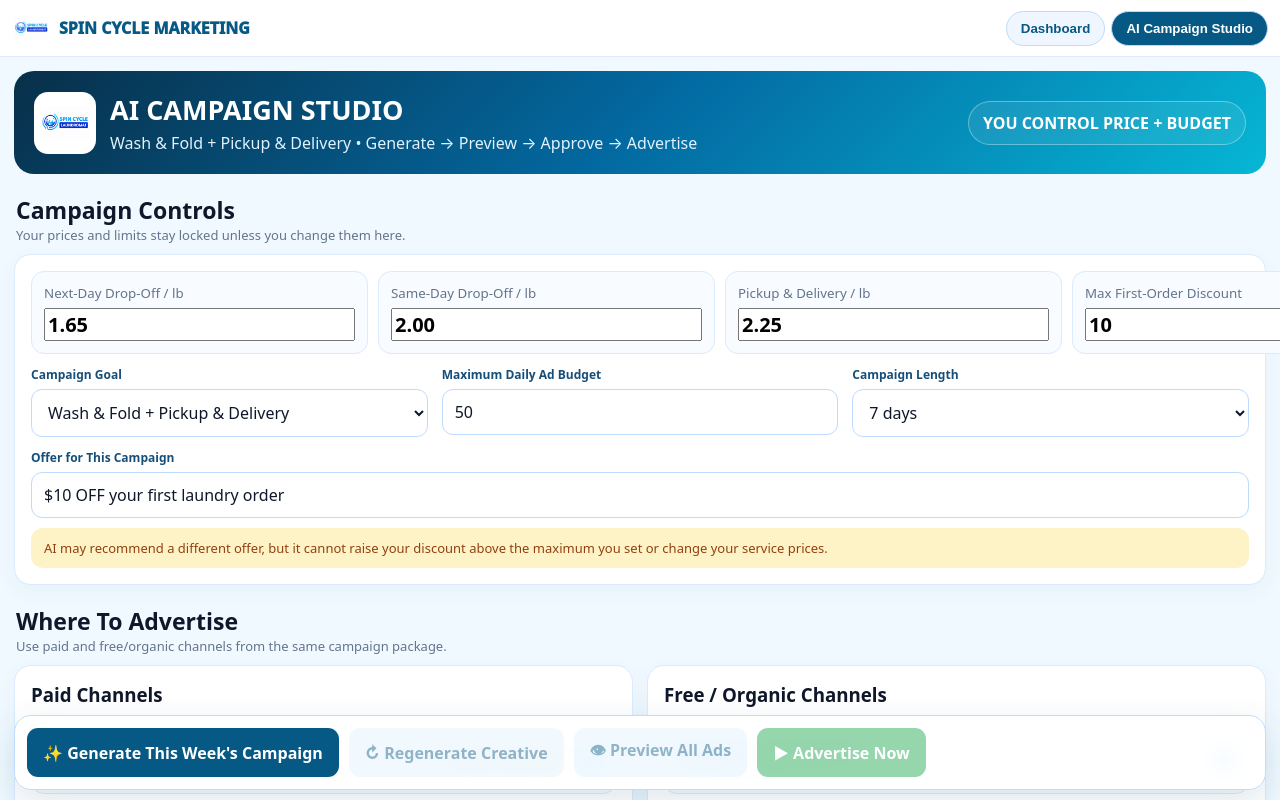
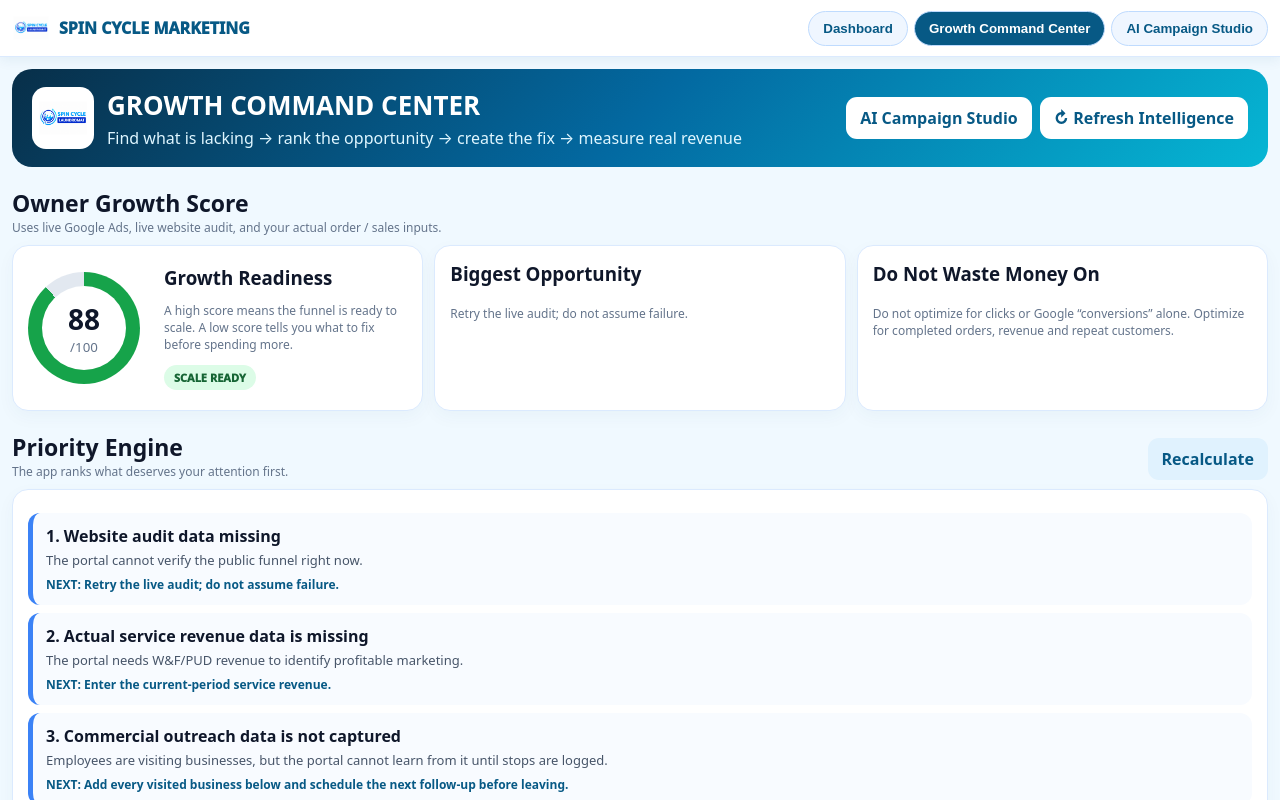
Before and after one commit to poneproperties-eng/Pone-Command-Center, a plain HTML site: page spin-cycle-ai-marketing.html in a window 1280 px wide. Drawn offline with Linux system fonts and the light colour scheme; no server answers.

Commit message:
Add Growth Command Center to Spin Cycle marketing portal

```diff
--- a/spin-cycle-ai-marketing.html
+++ b/spin-cycle-ai-marketing.html
@@ -6,13 +6,13 @@
 <meta name="theme-color" content="#082f49">
 <title>Spin Cycle AI Marketing</title>
 <style>
-*{box-sizing:border-box}html,body{margin:0;height:100%;font-family:system-ui,-apple-system,"Segoe UI",Arial,sans-serif;background:#f0f9ff;color:#0f172a}.shell{height:100%;display:grid;grid-template-rows:auto 1fr}.nav{background:#fff;border-bottom:1px solid #dbeafe;padding:9px 12px;display:flex;align-items:center;justify-content:space-between;gap:10px;box-shadow:0 3px 12px #0c4a6e12}.brand{display:flex;align-items:center;gap:9px;font-weight:950;color:#075985}.brand img{width:38px;height:38px;object-fit:contain}.tabs{display:flex;gap:6px;flex-wrap:wrap}.tab{border:1px solid #bfdbfe;background:#eff6ff;color:#075985;border-radius:999px;padding:9px 14px;font-weight:900;cursor:pointer}.tab.active{background:#075985;color:#fff}.frame{width:100%;height:100%;border:0;background:#f0f9ff}@media(max-width:620px){.nav{align-items:flex-start;flex-direction:column}.tabs{width:100%}.tab{flex:1}}
+*{box-sizing:border-box}html,body{margin:0;height:100%;font-family:system-ui,-apple-system,"Segoe UI",Arial,sans-serif;background:#f0f9ff;color:#0f172a}.shell{height:100%;display:grid;grid-template-rows:auto 1fr}.nav{background:#fff;border-bottom:1px solid #dbeafe;padding:9px 12px;display:flex;align-items:center;justify-content:space-between;gap:10px;box-shadow:0 3px 12px #0c4a6e12;position:relative;z-index:5}.brand{display:flex;align-items:center;gap:9px;font-weight:950;color:#075985}.brand img{width:38px;height:38px;object-fit:contain}.tabs{display:flex;gap:6px;flex-wrap:wrap}.tab{border:1px solid #bfdbfe;background:#eff6ff;color:#075985;border-radius:999px;padding:9px 14px;font-weight:900;cursor:pointer}.tab.active{background:#075985;color:#fff}.frame{width:100%;height:100%;border:0;background:#f0f9ff}@media(max-width:760px){.nav{align-items:flex-start;flex-direction:column}.tabs{width:100%}.tab{flex:1;min-width:130px}}
 </style>
 </head>
 <body>
 <div class="shell">
-<nav class="nav"><div class="brand"><img src="icon-192.png" alt="Spin Cycle"><span>SPIN CYCLE MARKETING</span></div><div class="tabs"><button class="tab" data-page="/?embedded=1">Dashboard</button><button class="tab active" data-page="/campaign-studio.html">AI Campaign Studio</button></div></nav>
-<iframe class="frame" id="appFrame" title="Spin Cycle Marketing" src="/campaign-studio.html"></iframe>
+<nav class="nav"><div class="brand"><img src="icon-192.png" alt="Spin Cycle"><span>SPIN CYCLE MARKETING</span></div><div class="tabs"><button class="tab" data-page="/?embedded=1">Dashboard</button><button class="tab active" data-page="/growth-command-center.html">Growth Command Center</button><button class="tab" data-page="/campaign-studio.html">AI Campaign Studio</button></div></nav>
+<iframe class="frame" id="appFrame" title="Spin Cycle Marketing" src="/growth-command-center.html"></iframe>
 </div>
 <script>
 const frame=document.getElementById('appFrame');document.querySelectorAll('.tab').forEach(btn=>btn.onclick=()=>{document.querySelectorAll('.tab').forEach(x=>x.classList.remove('active'));btn.classList.add('active');frame.src=btn.dataset.page});
```
